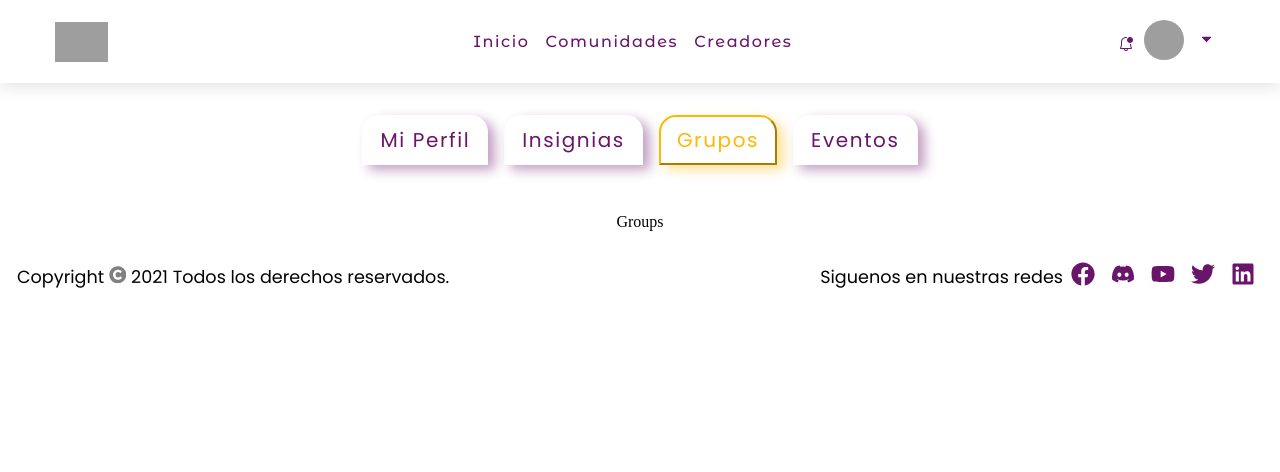
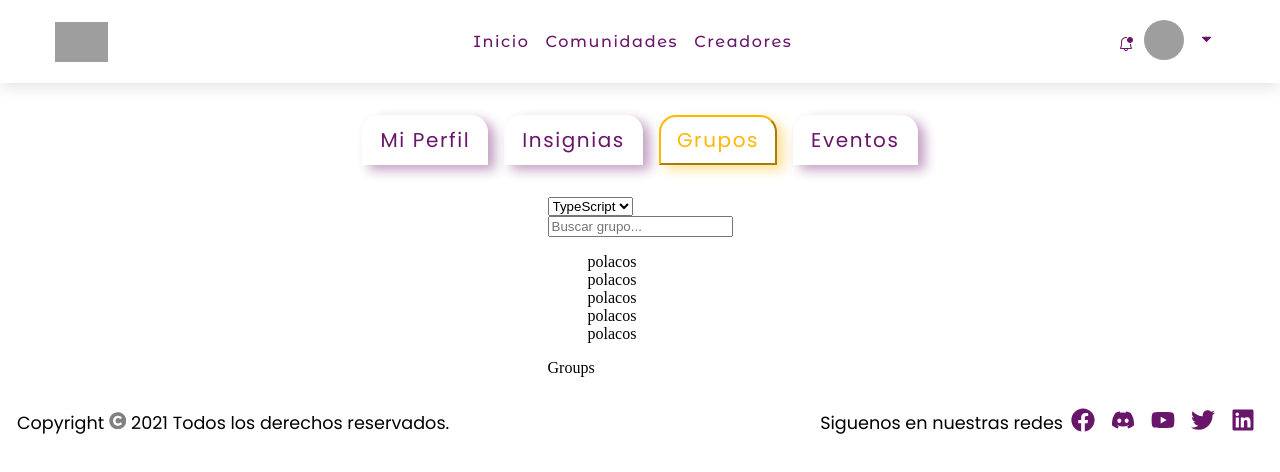
Before and after one commit to Comunidad-de-Programadores/team-react-16-comfeco, a React (Create React App) app: page /mi-perfil in a window 1280 px wide. Both pictures are taken after a click on the button "Grupos". Shown: the top 472 px of the page. Built offline with nearby package versions, Linux system fonts and the light colour scheme; grey boxes are pictures that could not be loaded; a web font is replaced by a local one; what reactfire would draw is missing.

Commit message:
creating structure jsx in tab groups

```diff
--- a/src/components/TabsContainers/Groups/Groups.jsx
+++ b/src/components/TabsContainers/Groups/Groups.jsx
@@ -3,6 +3,34 @@ import React from "react";
 const Groups = () => {
   return (
     <>
+      <div className="container--group">
+        <div className="group--mygroup"></div>
+        <div className="group--list">
+          <div className="list--search">
+            <div className="search--filter">
+              <select name="Tecnología" id="">
+                <option value="1">TypeScript</option>
+                <option value="2">React Js</option>
+                <option value="3">Angular</option>
+                <option value="4">JavaScript</option>
+                <option value="5">Android</option>
+              </select>
+            </div>
+            <div className="search--browser">
+              <input type="text" placeholder="Buscar grupo..." />
+            </div>
+          </div>
+          <div className="list--groups">
+            <ul>
+              <li>polacos</li>
+              <li>polacos</li>
+              <li>polacos</li>
+              <li>polacos</li>
+              <li>polacos</li>
+            </ul>
+          </div>
+        </div>
+      </div>
       <p>Groups</p>
     </>
   );
--- a/src/pages/Home/Home.jsx
+++ b/src/pages/Home/Home.jsx
@@ -14,8 +14,8 @@ const Home = () => {
   // );
   return (
     <LayoutHome>
-      <TittleDescription />
       <div className="container">
+        <TittleDescription />
         <div className="container--center">
           <div className="container--left">
             <div className="carrousel--creators">
--- a/src/pages/Home/Home.scss
+++ b/src/pages/Home/Home.scss
@@ -4,7 +4,7 @@
     width: 100%;
     height: auto;
     display: flex;
-    flex-direction: row;
+    flex-direction: column;
     align-items: center;
     justify-content: center;
 
```
